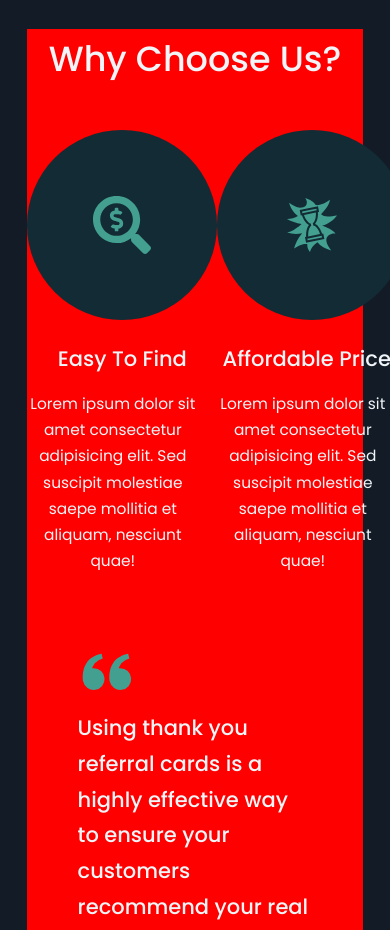
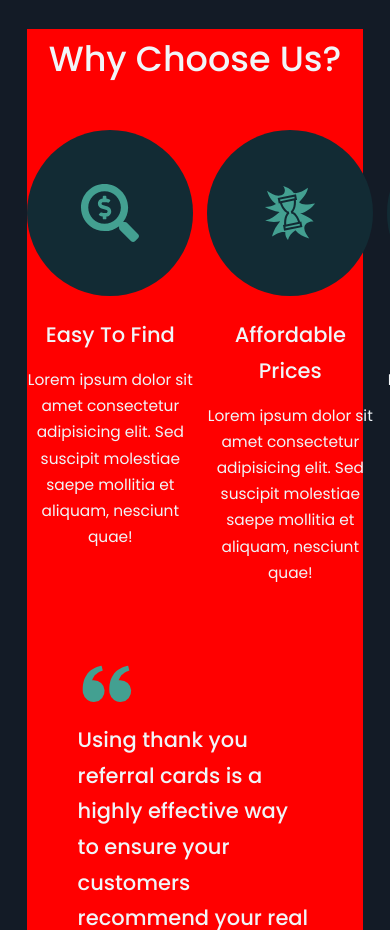
Before and after one commit to kingbee1/rentiz, a React (Vite) app: page / in a window 390 px wide. Shown: the part 2060-2990 px from the top of the page. Built offline with nearby package versions, Linux system fonts and the light colour scheme.

Commit message:
adjusted style for choose tablet view

```diff
--- a/src/App.css
+++ b/src/App.css
@@ -391,8 +391,20 @@ footer h4{
 
 
     /* choose */
+    .choose__content {
+        gap: 1rem;
+    }
+
+    .choose__card p {
+        width: 100%;
+    }
     .choose_icon {
         font-size: 58px;
+    }
+
+    .icon-wrap {
+        width: 166px;
+        height: 166px;
     }
 
     /* help-tablet */
```
